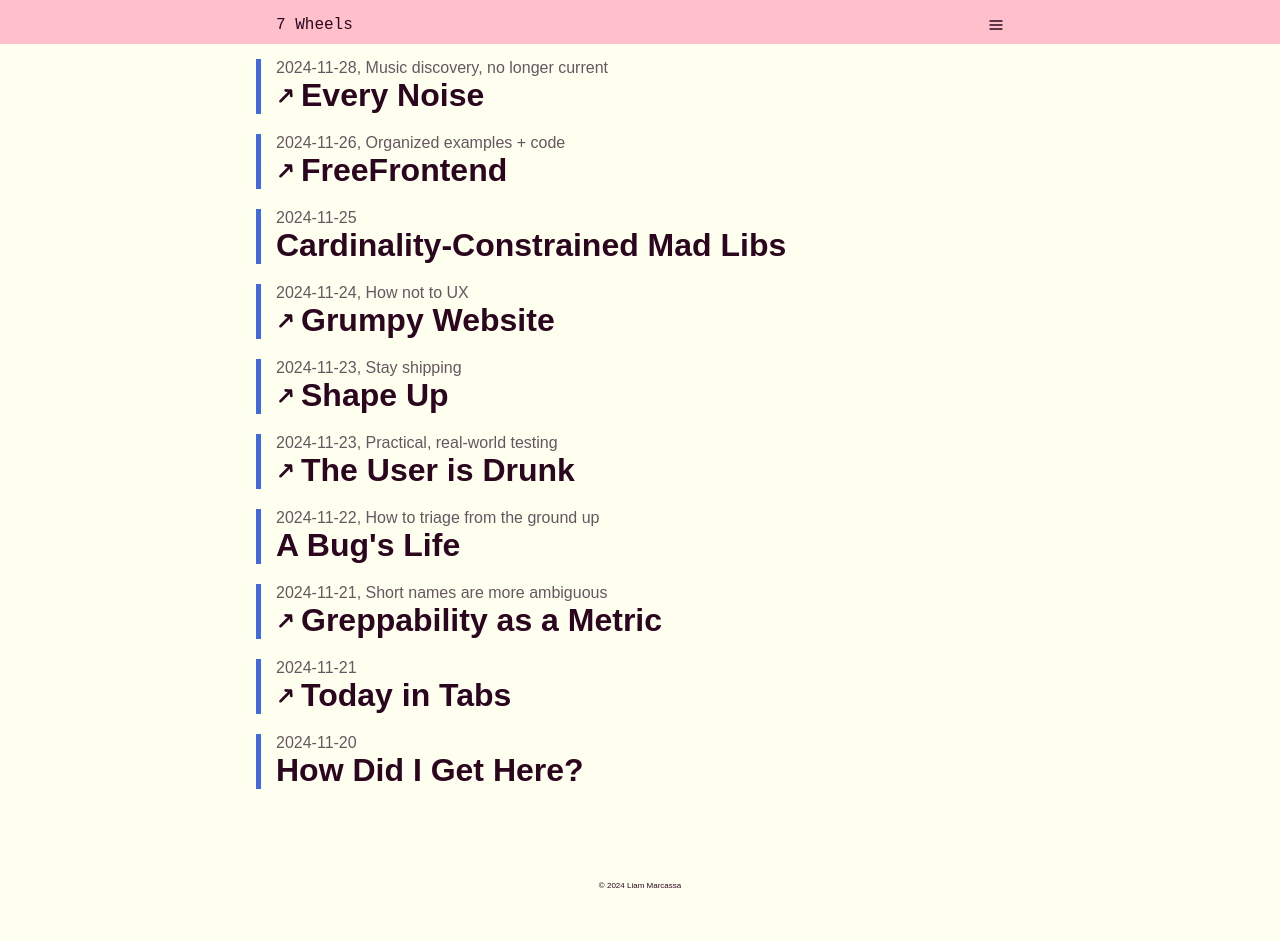
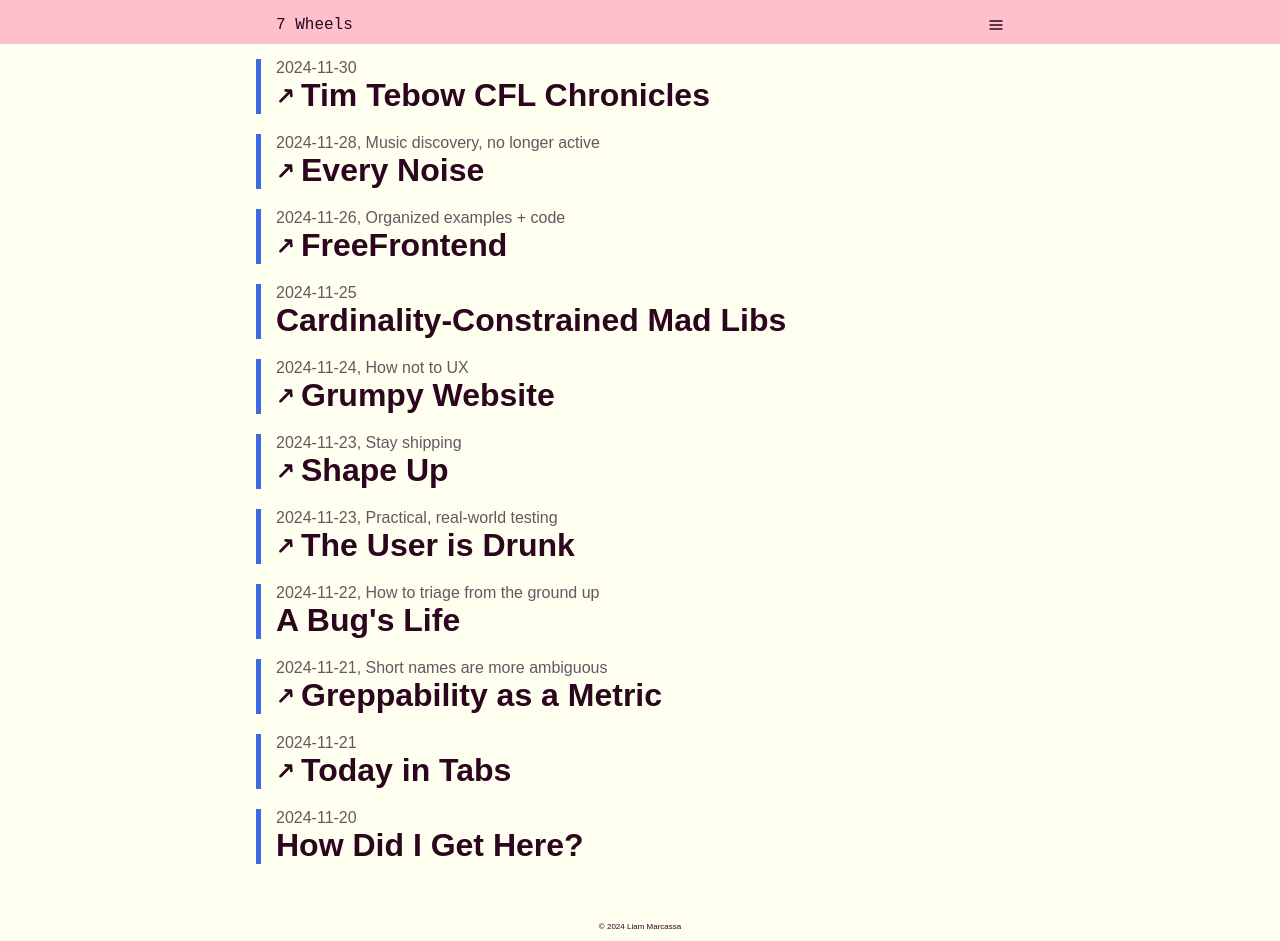
Before and after one commit to cruncha-cruncha/blag, a Jekyll site: the page built from index.html, in a window 1280 px wide. Built offline with Jekyll 4.4.1, drawn with Linux system fonts in a browser that asks for light colours; the list of posts is cut into pages by our own code; before the commit the page ends 900 px from its top, so only the background shows below that.

Commit message:
tim tebow cfl chronicles

```diff
--- a/_posts/2024-11-28-every-noise.md
+++ b/_posts/2024-11-28-every-noise.md
@@ -3,7 +3,7 @@
 title: "Every Noise"
 date: 2024-11-28 11:57:00 -0500
 link: https://www.everynoise.com/
-byline: Music discovery, no longer current
+byline: Music discovery, no longer active
 tags: tool
 ---
 Beautiful, simple (in terms of required frontend technology) visualization. This guy used to work at spotify, and the website relied on internal tools he had access to? Then he got laid off. Lovely calming words to help deal with the loss though:
```
Also changed, not shown: _posts/2024-11-30-tim-tebow-cfl-chronicles.md (added, +7 -0 lines).
